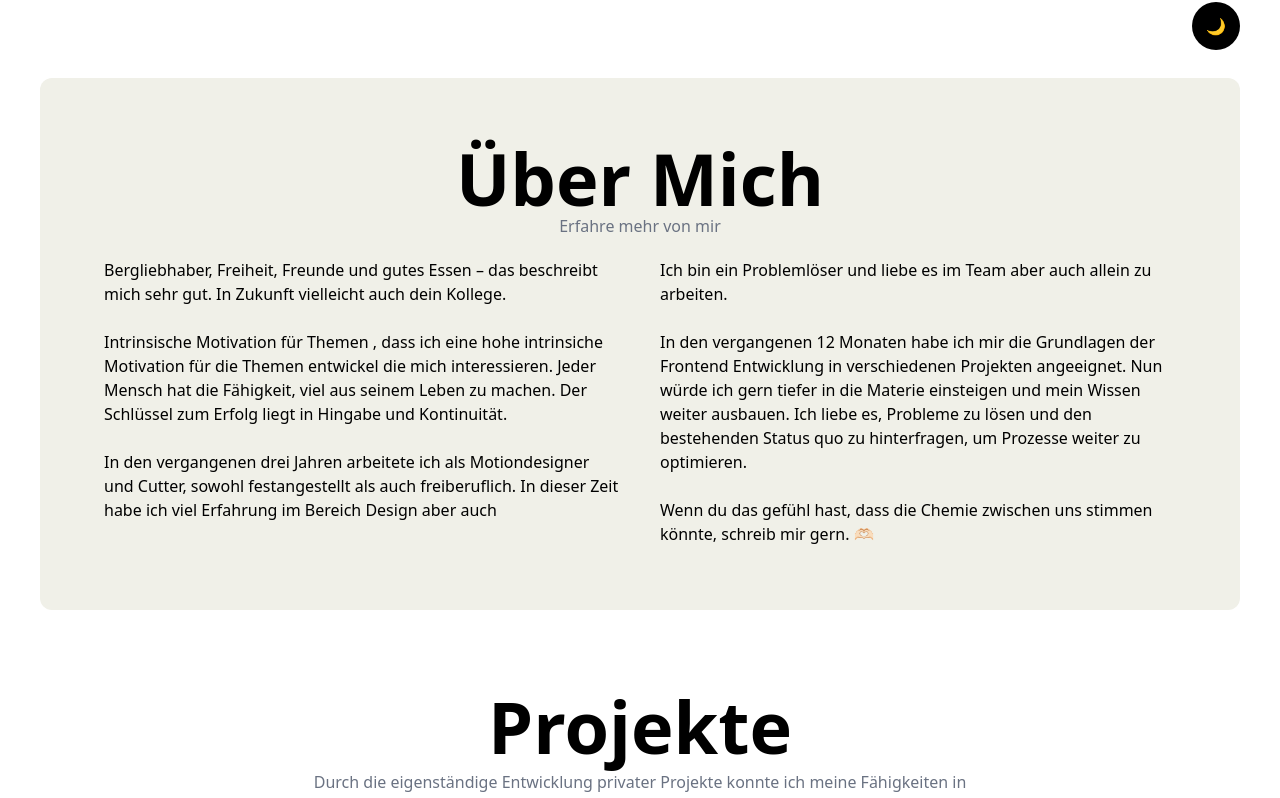
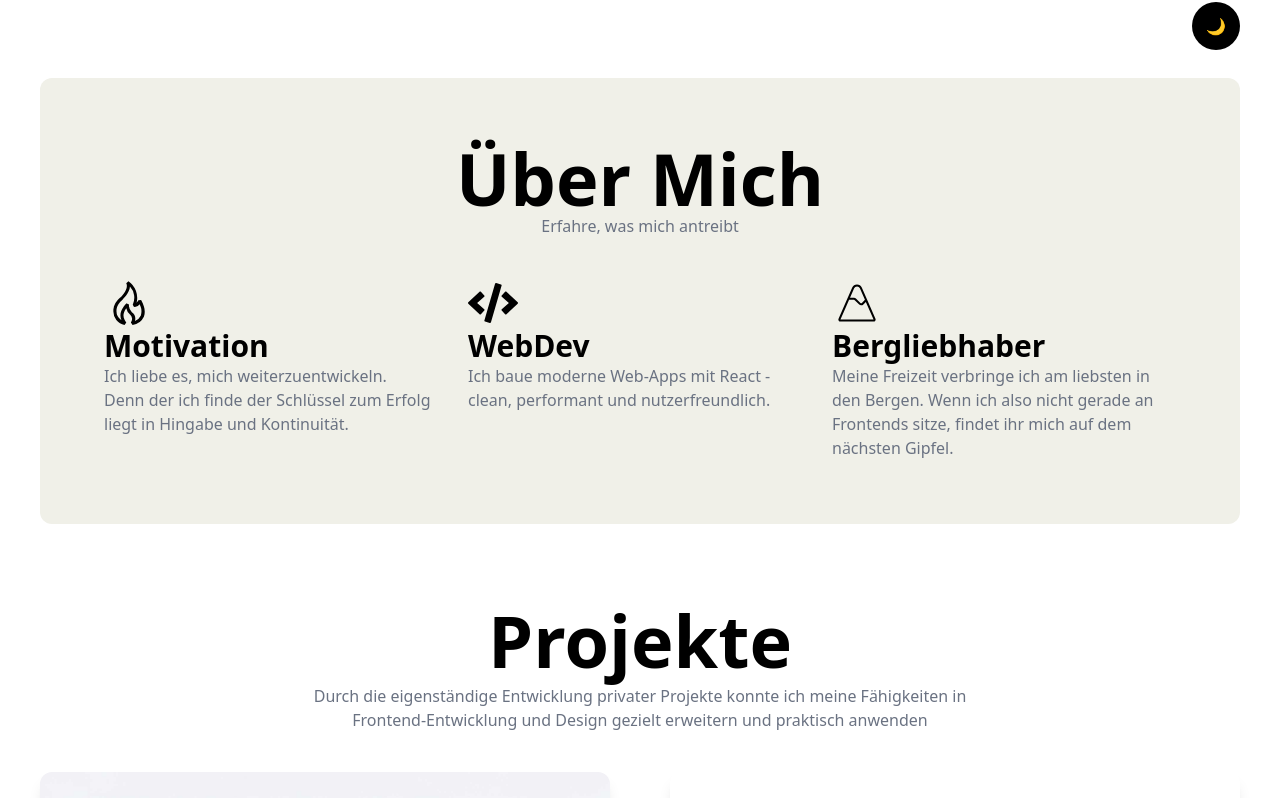
Before and after one commit to GregorSchulze/GregorSchulze.github.io, a React (Vite) app: page / in a window 1280 px wide. Shown: the part 710-1508 px from the top of the page. Built offline with nearby package versions, Linux system fonts and the light colour scheme.

Commit message:
Changing the about section to an UI friendly version with less text and simpler design

```diff
--- a/src/components/Footer/Footer.jsx
+++ b/src/components/Footer/Footer.jsx
@@ -1,4 +1,3 @@
-import { FaBeer } from "react-icons/fa";
 import { FaGithub, FaInstagram, FaLinkedin } from "react-icons/fa";
 
 export function Footer() {
--- a/src/components/MainContent/MainContent.jsx
+++ b/src/components/MainContent/MainContent.jsx
@@ -4,6 +4,9 @@ import { useDarkMode } from "../Context/DarkModeContext";
 import "../../index.css";
 import AOS from "aos";
 import "aos/dist/aos.css";
+import { FaCode } from "react-icons/fa";
+import { CiMountain1 } from "react-icons/ci";
+import { VscFlame } from "react-icons/vsc";
 
 export function MainContent() {
   const { darkMode, toggleDarkMode } = useDarkMode();
@@ -56,47 +59,40 @@ export function MainContent() {
       {/* <!-- Über Mich --> */}
       <section id="about" className="mb-20 ">
         <div className="bg-[#f0f0e8] rounded-xl p-8 md:p-16 dark:bg-[#1a1a1a] text-black dark:text-white">
-          <h2 className="text-center text-5xl sm:text-7xl font-semibold">
-            Über Mich
-          </h2>
-          <p className="text-gray-500 text-center pb-5">Erfahre mehr von mir</p>
+          <div className="mb-5">
+            <h2 className="text-center text-5xl sm:text-7xl font-semibold">
+              Über Mich
+            </h2>
+            <p className="text-gray-500 text-center pb-5">
+              Erfahre, was mich antreibt
+            </p>
+          </div>
 
-          <div className="md:flex gap-10">
-            <div className="flex-1">
-              <p>
-                Bergliebhaber, Freiheit, Freunde und gutes Essen – das
-                beschreibt mich sehr gut. In Zukunft vielleicht auch dein
-                Kollege.
-                <br />
-                <br />
-                Intrinsische Motivation für Themen , dass ich eine hohe
-                intrinsiche Motivation für die Themen entwickel die mich
-                interessieren. Jeder Mensch hat die Fähigkeit, viel aus seinem
-                Leben zu machen. Der Schlüssel zum Erfolg liegt in Hingabe und
-                Kontinuität.
-                <br />
-                <br />
-                In den vergangenen drei Jahren arbeitete ich als Motiondesigner
-                und Cutter, sowohl festangestellt als auch freiberuflich. In
-                dieser Zeit habe ich viel Erfahrung im Bereich Design aber auch
+          <div className="flex flex-col sm:flex-row sm:gap-5 sm:justify-between ">
+            <div className="sm:flex-1">
+              <VscFlame size={50} color="currentColor" />
+              <h2 className="text-3xl font-semibold">Motivation</h2>
+              <p className="text-gray-500">
+                Ich liebe es, mich weiterzuentwickeln. <br></br> Denn der ich
+                finde der Schlüssel zum Erfolg liegt in Hingabe und Kontinuität.
               </p>
             </div>
-            <div className="flex-1">
-              <p>
-                Ich bin ein Problemlöser und liebe es im Team aber auch allein
-                zu arbeiten.
-                <br />
-                <br />
-                In den vergangenen 12 Monaten habe ich mir die Grundlagen der
-                Frontend Entwicklung in verschiedenen Projekten angeeignet. Nun
-                würde ich gern tiefer in die Materie einsteigen und mein Wissen
-                weiter ausbauen. Ich liebe es, Probleme zu lösen und den
-                bestehenden Status quo zu hinterfragen, um Prozesse weiter zu
-                optimieren.
-                <br />
-                <br />
-                Wenn du das gefühl hast, dass die Chemie zwischen uns stimmen
-                könnte, schreib mir gern. 🫶🏻
+            <div className="sm:flex-1">
+              <FaCode size={50} color="currentColor" />
+              <h2 className="text-3xl font-semibold">WebDev</h2>
+              <p className="text-gray-500">
+                Ich baue moderne Web-Apps mit React - clean, performant und
+                nutzerfreundlich.
+              </p>
+            </div>
+
+            <div className="sm:flex-1">
+              <CiMountain1 size={50} color="currentColor" />
+              <h2 className="text-3xl font-semibold">Bergliebhaber</h2>
+              <p className="text-gray-500">
+                Meine Freizeit verbringe ich am liebsten in den Bergen. Wenn ich
+                also nicht gerade an Frontends sitze, findet ihr mich auf dem
+                nächsten Gipfel.
               </p>
             </div>
           </div>
@@ -107,10 +103,11 @@ export function MainContent() {
         <h2 className="text-center text-5xl sm:text-7xl font-semibold">
           Projekte
         </h2>
+
         <p className="text-gray-500 text-center pb-10 max-w-2xl mx-auto py-2">
           Durch die eigenständige Entwicklung privater Projekte konnte ich meine
           Fähigkeiten in Frontend-Entwicklung und Design gezielt erweitern und
-          praktisch anwenden.
+          praktisch anwenden
         </p>
 
         <div className="grid gap-15 sm:grid-cols-2">
@@ -128,7 +125,7 @@ export function MainContent() {
               />
             </a>
             <div className="">
-              <h3 className="text-3xl pt-4 pb-2">Do It</h3>
+              <h3 className="text-3xl font-semibold pt-4 pb-2">Do It</h3>
               <div className="text-gray-500 text-xs flex flex-wrap gap-2">
                 <span className="rounded-full outline px-2 py-1">React</span>
                 <span className="rounded-full outline px-2 py-1">JSX</span>
@@ -150,7 +147,7 @@ export function MainContent() {
               />
             </a>
             <div className="">
-              <h3 className="text-3xl pt-4 pb-2">Rate Spiel</h3>
+              <h3 className="text-3xl font-semibold pt-4 pb-2">Rate Spiel</h3>
               <div className="text-gray-500 text-xs flex flex-wrap gap-2">
                 <span className="rounded-full outline px-2 py-1">HTML</span>
                 <span className="rounded-full outline px-2 py-1">CSS</span>
@@ -172,7 +169,9 @@ export function MainContent() {
               />
             </a>
             <div className="">
-              <h3 className="text-3xl pt-4 pb-2">Mitarbeiterverzeichnis</h3>
+              <h3 className="text-3xl font-semibold pt-4 pb-2">
+                Mitarbeiterverzeichnis
+              </h3>
               <div className="text-gray-500 text-xs flex flex-wrap gap-2">
                 <span className="rounded-full outline px-2 py-1">HTML</span>
                 <span className="rounded-full outline px-2 py-1">CSS</span>
@@ -195,7 +194,7 @@ export function MainContent() {
               />
             </a>
             <div className="">
-              <h3 className="text-3xl pt-4 pb-2">Dashboard</h3>
+              <h3 className="text-3xl font-semibold pt-4 pb-2">Dashboard</h3>
               <div className="text-gray-500 text-xs flex flex-wrap gap-2">
                 <span className="rounded-full outline px-2 py-1">HTML</span>
                 <span className="rounded-full outline px-2 py-1">CSS</span>
```
